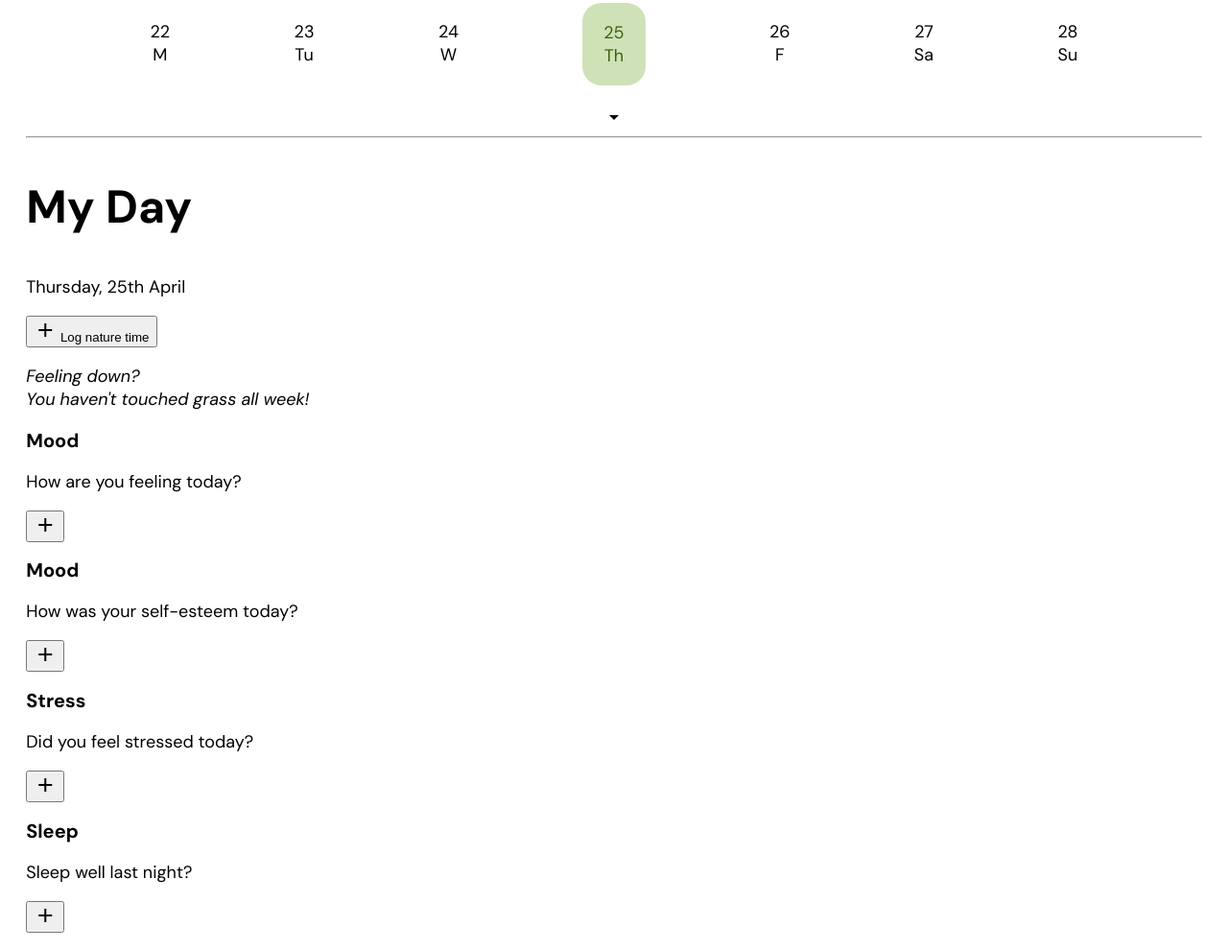
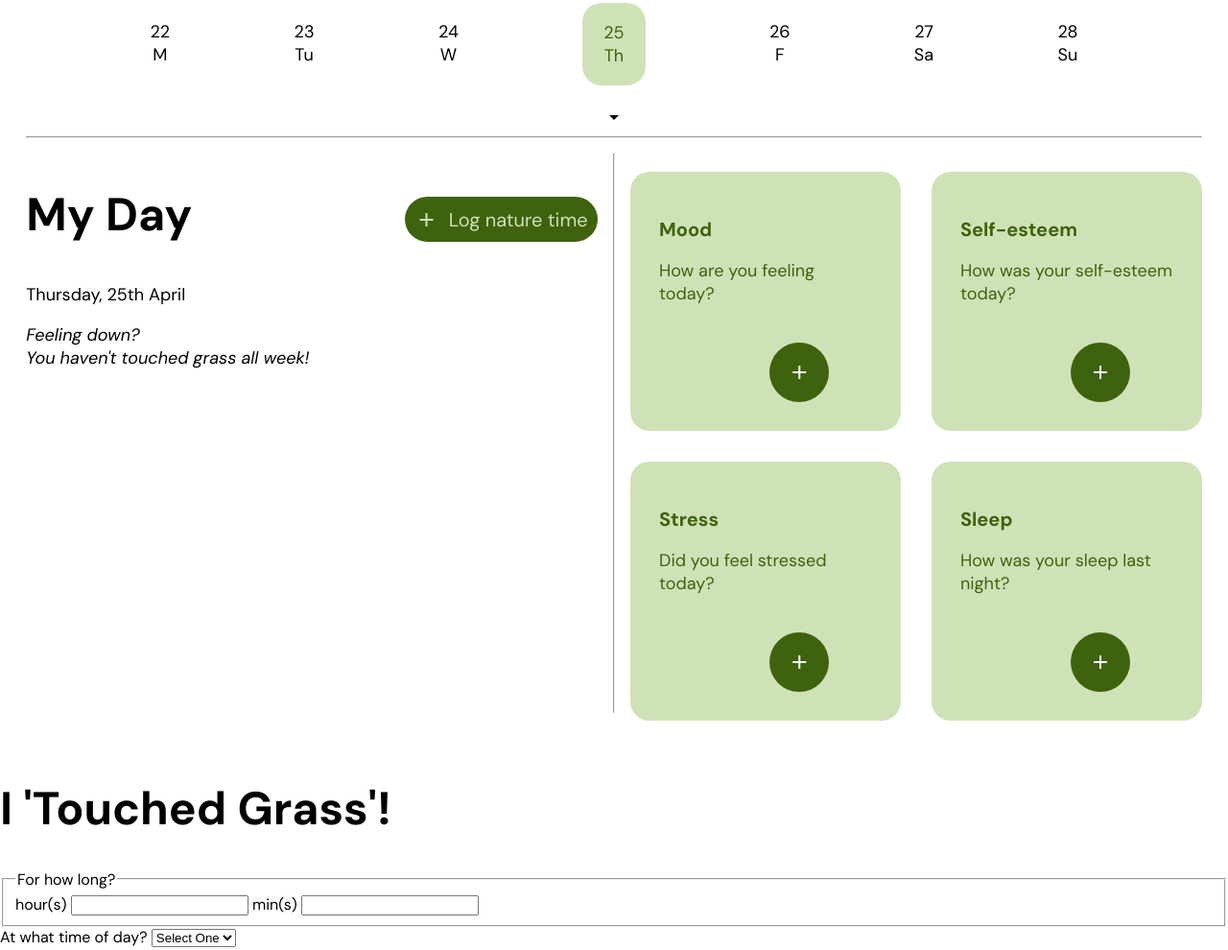
Before and after one commit to sbath7/sath4924-tracker, a website: page public/index.html in a window 1280 px wide. Shown: the part 549-1539 px from the top of the page at 96% size. Drawn offline with nearby package versions, Linux system fonts and the light colour scheme.

Commit message:
Section 2 CSS Complete

```diff
--- a/public/index.html
+++ b/public/index.html
@@ -104,31 +104,30 @@
     <section id="logging">
 
       <!-- contains the 'nature time' content -->
-      <div id="nature-time-left-half">
-
-        <h1>My Day</h1>
-
-        <p>Thursday, 25th April</p>
+      <div id="nature-time-half" class="logging-column">
+        <div id="text-content">
+          <h1>My Day</h1>
+          <p>Thursday, 25th April</p>
+          <!-- aside to the user -->
+          <p><i>Feeling down?<br>You haven't touched grass all week!</i></p>
+        </div>
 
         <!-- 'Log nature time' button with an '+' icon -->
-        <button class="nature-time-button" onclick="openNatureTimePopup()">
+        <button id="nature-time-button" onclick="openNatureTimePopup()">
           <span id="plus-button" class="material-symbols-outlined"> add </span> Log nature time
         </button>
-
-        <!-- aside to the user -->
-        <p><i>Feeling down?<br>You haven't touched grass all week!</i></p>
-
-        <!-- vertical line dividing the 'nature time' half from the wellbeing metrics half -->
-        <div class="vertical-line"></div>
-
       </div>
 
+      <!-- vertical line dividing the 'nature time' half from the wellbeing metrics half -->
+      <hr id="vertical-line">
+
       <!-- contains the four wellbeing metric cards -->
-      <div id="wellbeing-right-half">
+      <div id="wellbeing-half" class="logging-column">
         <!-- mood -->
         <div class="wellbeing-metric-unlogged">
           <h2>Mood</h2>
           <p>How are you feeling today?</p>
+          <br>
           <!-- wellbeing metrics' green '+' button -->
           <button class="wellbeing-button" onclick="openMoodPopup()"><span id="plus-button"
               class="material-symbols-outlined"> add </span></button>
@@ -136,8 +135,9 @@
 
         <!-- self-esteem -->
         <div class="wellbeing-metric-unlogged">
-          <h2>Mood</h2>
+          <h2>Self-esteem</h2>
           <p>How was your self-esteem today?</p>
+          <br>
           <!-- wellbeing metrics' green '+' button -->
           <button class="wellbeing-button" onclick="openMoodPopup()"><span id="plus-button"
               class="material-symbols-outlined"> add </span></button>
@@ -147,6 +147,7 @@
         <div class="wellbeing-metric-unlogged">
           <h2>Stress</h2>
           <p>Did you feel stressed today?</p>
+          <br>
           <!-- wellbeing metrics' green '+' button -->
           <button class="wellbeing-button" onclick="openMoodPopup()"><span id="plus-button"
               class="material-symbols-outlined"> add </span></button>
@@ -155,7 +156,8 @@
         <!-- sleep -->
         <div class="wellbeing-metric-unlogged">
           <h2>Sleep</h2>
-          <p>Sleep well last night?</p>
+          <p>How was your sleep last night?</p>
+          <br>
           <!-- wellbeing metrics' green '+' button -->
           <button class="wellbeing-button" onclick="openMoodPopup()"><span id="plus-button"
               class="material-symbols-outlined"> add </span></button>
--- a/public/style.css
+++ b/public/style.css
@@ -35,7 +35,7 @@ header {
   background-color: white;
   /*stacks the header in front of all other content*/
   z-index: 1000;
-  padding: 2rem 1rem;
+  padding: 1rem;
   box-sizing: border-box;
 }
 
@@ -128,6 +128,65 @@ h2{
 }
 
 
+#logging{
+  display: flex;
+  justify-content: space-evenly;
+  gap: 1rem;
+}
+
+.logging-column{
+  flex: 1;
+}
+
+#nature-time-half{
+  display:flex;
+  justify-content:space-between;
+  align-items:flex-start;
+}
+
+#nature-time-button{
+  background-color: #3E620D;
+  color: #CFE2B7;
+  border: none;
+  font-family: 'DM Sans', sans-serif;
+  border-radius: 25px;
+  padding: 0.65rem;
+  font-size: 1.25rem;
+  display:flex;
+  align-items: center;
+  gap: 0.7rem;
+  transform:translateY(53px)
+}
+
+#wellbeing-half {
+  display: flex;
+  flex-wrap: wrap;
+  gap: 2rem;
+  padding-top: 1.7rem;
+}
+
+.wellbeing-metric-unlogged {
+  color: #3E620D;
+  background-color: #CFE2B7; /* mint green background color */
+  border-radius: 20px; /* Rounded corners */
+  padding: 30px 30px;
+  flex: 1 1 calc(40% - 2rem); /*Each box takes up 40% of the container's width, minus the gap*/
+}
+
+.wellbeing-button{
+  background-color: #3E620D;
+  color: #FFFFFF;
+  border: none;
+  border-radius: 3.125rem;
+  padding: 1.2rem;
+  display:flex;
+  align-items: center;
+  transform: translateX(115px); /* Moves the item 20px to the right */
+}
+
+
+
+
 
 
 /*
@@ -162,22 +221,4 @@ h2{
   .form-row > input , select {
     padding: .5em;
     flex-grow: 1;
-  }
-  */
-
-/* MEDIA QUERIES - LARGER MOBILE DEVICE 430x932 */
-@media screen and (max-width: 430px) {
- /*reducing font sizes*/
-  h1 {
-    font-size: 36px;
-  }
-
-  h2 {
-   font-size: 18px;
-  }
-
-  p {
-   font-size: 16px;
-  }
-
-}
+  }*/
```
